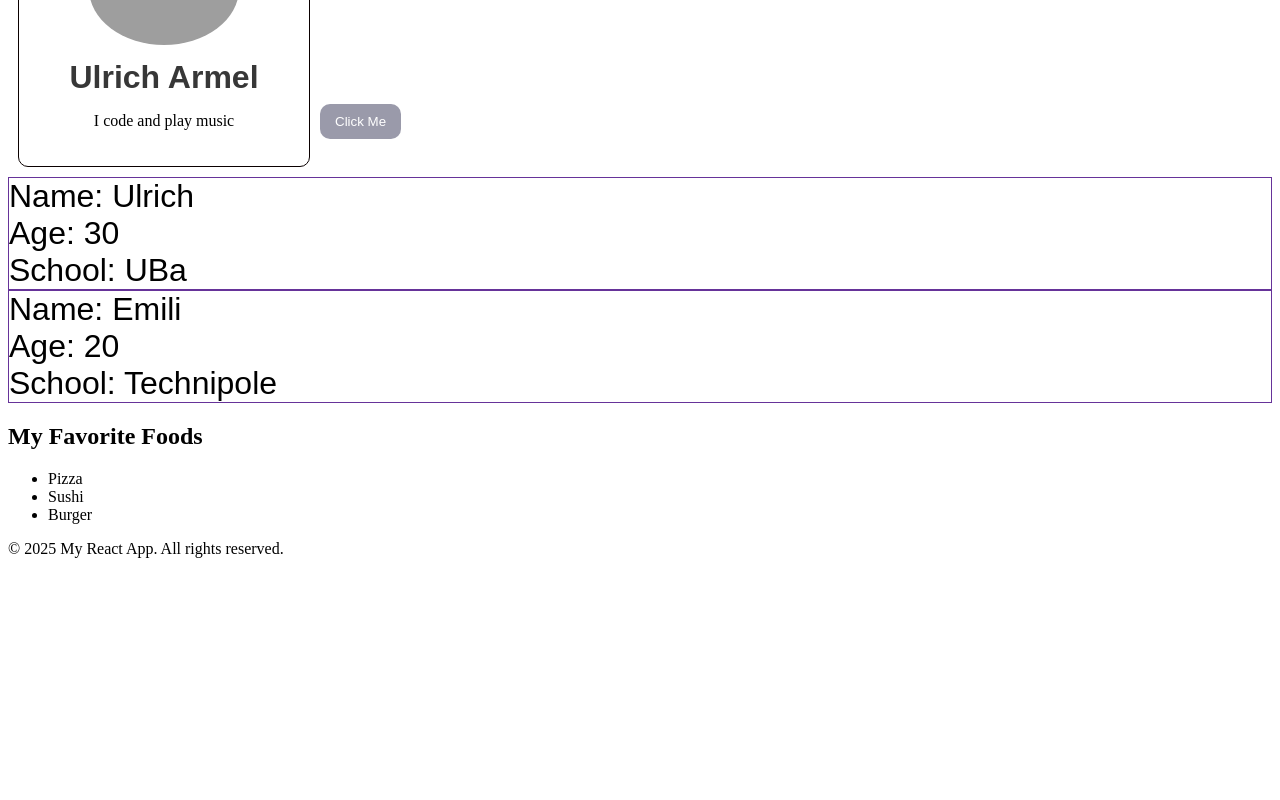
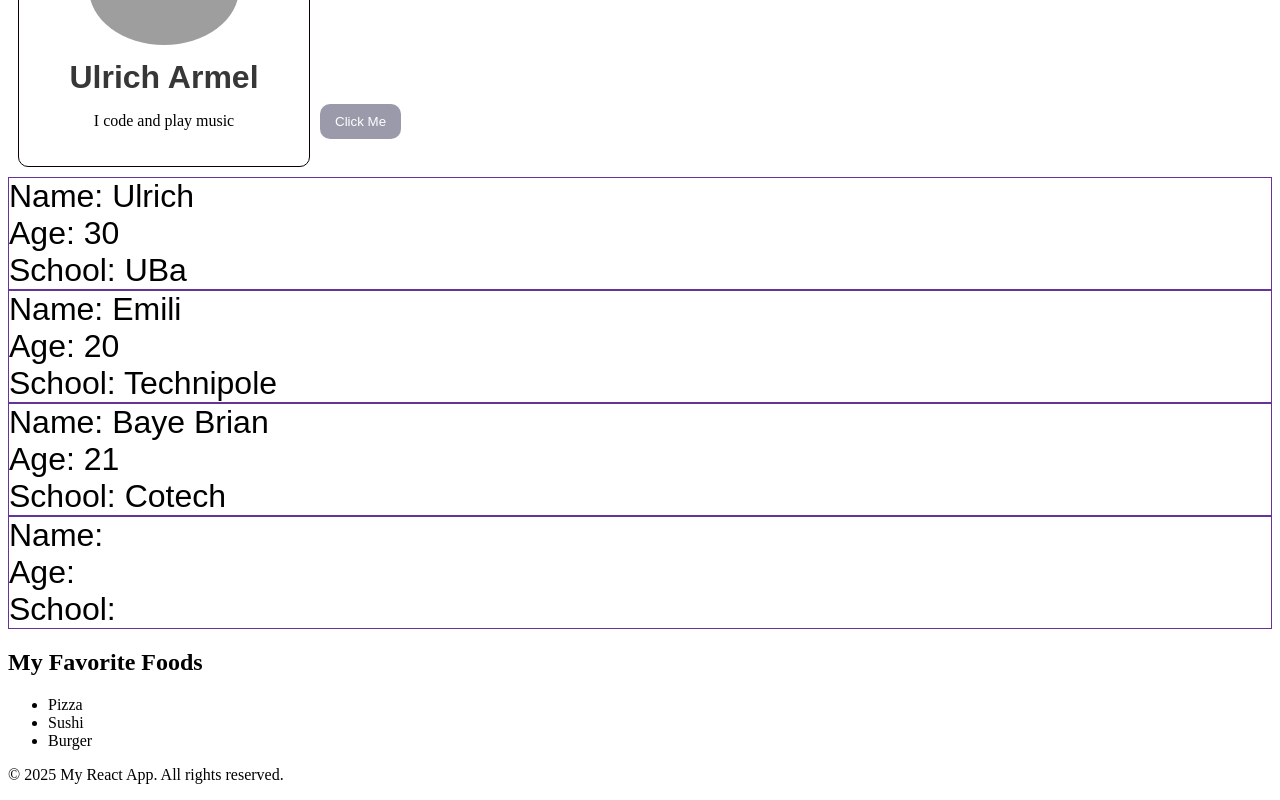
Before and after one commit to Ulricharmel001/Learning_Js_Geyek_Ulrich-_Armel, a React (Vite) app in the folder React/react-app/: page / in a window 1280 px wide. Shown: the part 688-1488 px from the top of the page. Before the commit the page ends 1262 px from the top, so only its background shows below. Built offline with nearby package versions, Linux system fonts and the light colour scheme; grey boxes are pictures that could not be loaded.

Commit message:
make use of props and defaul props in react

```diff
--- a/React/react-app/package.json
+++ b/React/react-app/package.json
@@ -10,6 +10,7 @@
     "preview": "vite preview"
   },
   "dependencies": {
+    "prop-types": "^15.8.1",
     "react": "^19.1.1",
     "react-dom": "^19.1.1"
   },
--- a/React/react-app/src/App.jsx
+++ b/React/react-app/src/App.jsx
@@ -25,6 +25,8 @@ function App() {
                 <Button />
                 <Student name="Ulrich"    age = {30} school ="UBa"/>
                  <Student name="Emili"    age = {20} school ="Technipole"/>
+                <Student   name ='Baye Brian' age = {21} school =  'Cotech'/>
+                <Student />
 
 
             <Food />
--- a/React/react-app/src/Student.jsx
+++ b/React/react-app/src/Student.jsx
@@ -1,4 +1,8 @@
-function Name(props){
+import React from "react";
+import PropTypes from 'prop-types';
+
+
+function Student(props){
     return (
     <div  className="student-div">
         <p className="name">Name: {props.name}</p>
@@ -7,4 +11,17 @@ function Name(props){
 
     </div>)
 }
-export default Name
+
+Student.PropTypes ={
+    name : PropTypes.string,
+    age : PropTypes.number,
+    school: PropTypes.string
+
+};
+Student.defaultProps = {
+    name : "guest-user",
+    age : 0,
+    school : "No school"
+
+}
+export default Student
```
Also changed, not shown: 1 other file (tests, documents, lock files or other folders).
